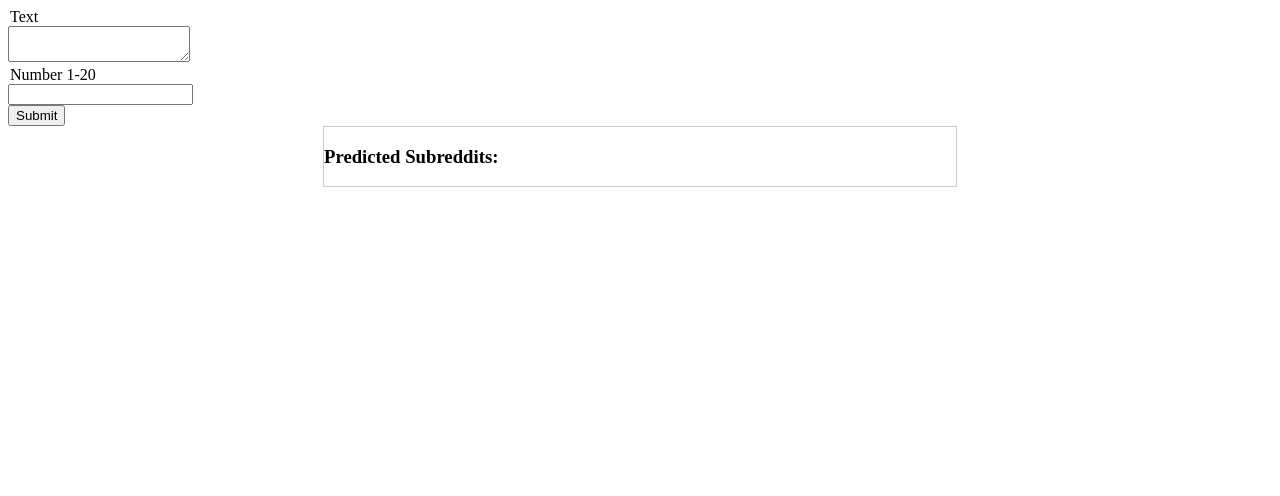
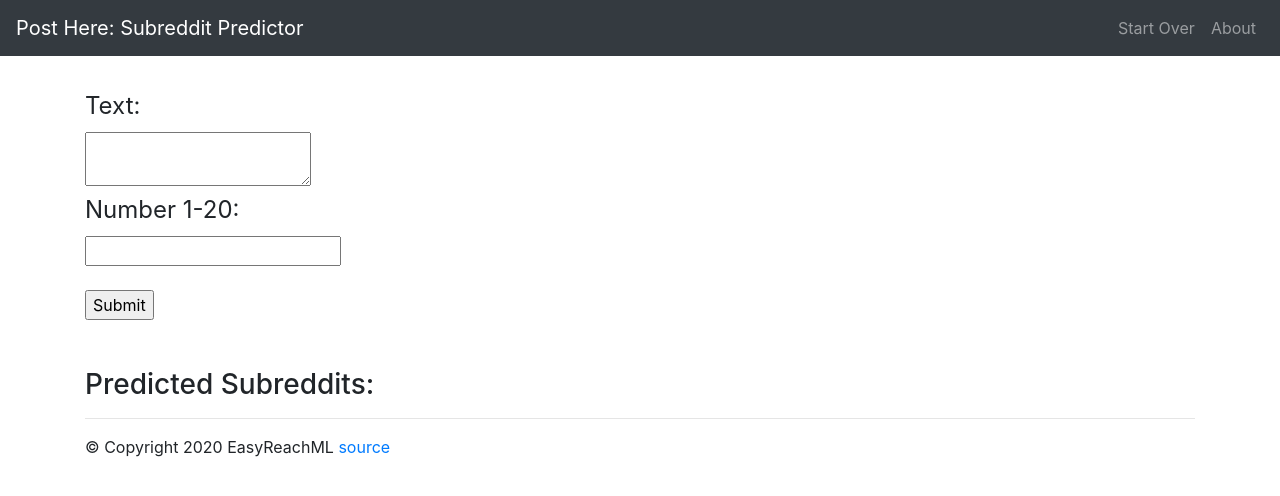
Before and after one commit to Terrencebosco/ds, a Flask app: page / in a window 1280 px wide. Shown: the top 496 px of the page. Run offline with Flask 2, Linux system fonts and the light colour scheme; parts of the project's set-up code (start-up, migrations or seed data) failed here and were passed over; some libraries are stand-ins or nearby versions.

Commit message:
bootstrapped

```diff
--- a/app_api/templates/base.html
+++ b/app_api/templates/base.html
@@ -1,37 +1,26 @@
-<!DOCTYPE html>
-<html lang="en">
+{% extends "bootstrap_layout.html" %}
+{% set active_page = "base.html" %}
 
-<style>
-.result {
-    margin: auto;
-    width: 50%;
-    border: 1px solid #ccc;
-}
-</style>
-
-<head>
-    <meta charset="UTF-8">
-    <meta name="viewport" content="width=device-width, initial-scale=1.0">
-    <title>Easy Reach</title>
-</head>
-<body>
+{% block content %}
     <form action="{{ url_for('predict_sub') }}" method="post">
-        <legend>Text</legend>
+        <legend>Text:</legend>
             <textarea name="text" required></textarea>
         <br>
-        <legend>Number 1-20</legend>
+        <legend>Number 1-20:</legend>
             <input name="num" type="number" required>
+            <br>
             <br>
             <input type="submit">
     </form>
     <div class="result">
+        <br>
+        <br>
         <h3>Predicted Subreddits:</h3>
-            {% block content %}
+
             {% for pred in prediction_text %}
             <span class="stack"><li>{{ pred }}</li></span>
             {% endfor %}
-            {% endblock %}
+
             <!-- <p style="font-size:50px">{{ prediction_text }}</p> -->
     </div>
-</body>
-</html>
+{% endblock %}
--- /dev/null
+++ b/app_api/templates/bootstrap_layout.html
@@ -0,0 +1,89 @@
+
+<!doctype html>
+<html>
+  <head>
+    {% block title %}
+      <title>Post Here: Subreddit Predictor</title>
+    {% endblock %}
+
+    <link rel="stylesheet" href="https://stackpath.bootstrapcdn.com/bootstrap/4.4.1/css/bootstrap.min.css" integrity="sha384-Vkoo8x4CGsO3+Hhxv8T/Q5PaXtkKtu6ug5TOeNV6gBiFeWPGFN9MuhOf23Q9Ifjh" crossorigin="anonymous">
+  </head>
+
+  <body>
+
+    <!-- FLASH MESSAGING -->
+    <!-- see: http://flask.pocoo.org/docs/1.0/patterns/flashing/#flashing-with-categories -->
+    <!-- see: https://getbootstrap.com/docs/4.3/components/alerts/ -->
+    {% with messages = get_flashed_messages(with_categories=true) %}
+      {% if messages %}
+        {% for category, message in messages %}
+          <div class="alert alert-{{ category }} alert-dismissible" role="alert" style="margin-bottom:0px;">
+            <button type="button" class="close" data-dismiss="alert" aria-label="Close"><span aria-hidden="true">&times;</span></button>
+            {{ message }}
+          </div>
+        {% endfor %}
+      {% endif %}
+    {% endwith %}
+
+    <!-- SITE NAVIGATION -->
+    <!-- see: https://jinja.palletsprojects.com/en/2.11.x/tricks/ -->
+    <!-- see: https://getbootstrap.com/docs/4.0/components/navbar/ -->
+    {% set nav_links = [
+      ('/', _, 'Start Over'),
+      ('/about', _, 'About')
+    ] -%}
+    {% set active_page = active_page|default('index') -%}
+    <nav class="navbar navbar-expand-lg navbar-dark bg-dark">
+      <a class="navbar-brand" href="/">Post Here: Subreddit Predictor</a>
+      <button class="navbar-toggler" type="button" data-toggle="collapse" data-target="#navbarNavAltMarkup" aria-controls="navbarNavAltMarkup" aria-expanded="false" aria-label="Toggle navigation">
+        <span class="navbar-toggler-icon"></span>
+      </button>
+      <div class="collapse navbar-collapse" id="navbarNavAltMarkup">
+        <ul class="nav navbar-nav ml-auto">
+          {% for href, id, link_text in nav_links %}
+            {% if id == active_page %}
+              {% set is_active = "active" -%}
+            {% else %}
+              {% set is_active = "" -%}
+            {% endif %}
+            <li class="nav-item">
+              <a class="nav-link {{ is_active }}" href="{{href}}">{{link_text}}</a>
+            </li>
+          {% endfor %}
+        </div>
+      </ul>
+    </nav>
+
+
+
+
+    <div class="container" style="margin-top:2em;">
+      <!-- PAGE CONTENTS -->
+      <div id="content">
+        {% block content %}
+        {% endblock %}
+      </div>
+
+      <!-- FOOTER -->
+      <div id="footer">
+        <hr>
+        &copy; Copyright 2020 EasyReachML
+        <a href="https://github.com/buildweek-pt-posthere1/ds">source</a>
+      </div>
+    </div>
+
+    <!-- JAVASCRIPT SECTION -->
+    <script src="https://code.jquery.com/jquery-3.4.1.slim.min.js" integrity="sha384-J6qa4849blE2+poT4WnyKhv5vZF5SrPo0iEjwBvKU7imGFAV0wwj1yYfoRSJoZ+n" crossorigin="anonymous"></script>
+    <script src="https://cdn.jsdelivr.net/npm/popper.js@1.16.0/dist/umd/popper.min.js" integrity="sha384-Q6E9RHvbIyZFJoft+2mJbHaEWldlvI9IOYy5n3zV9zzTtmI3UksdQRVvoxMfooAo" crossorigin="anonymous"></script>
+    <script src="https://stackpath.bootstrapcdn.com/bootstrap/4.4.1/js/bootstrap.min.js" integrity="sha384-wfSDF2E50Y2D1uUdj0O3uMBJnjuUD4Ih7YwaYd1iqfktj0Uod8GCExl3Og8ifwB6" crossorigin="anonymous"></script>
+    <script type="text/javascript">
+
+        console.log("Thanks for the page visit!")
+
+        // closes data-dismiss="alert" flash messages
+        // see: https://getbootstrap.com/docs/4.3/components/alerts/#javascript-behavior
+        //$().alert('close')
+
+    </script>
+  </body>
+</html>
```
Also changed, not shown: app_api/templates/about.html (added, +16 -0 lines).
